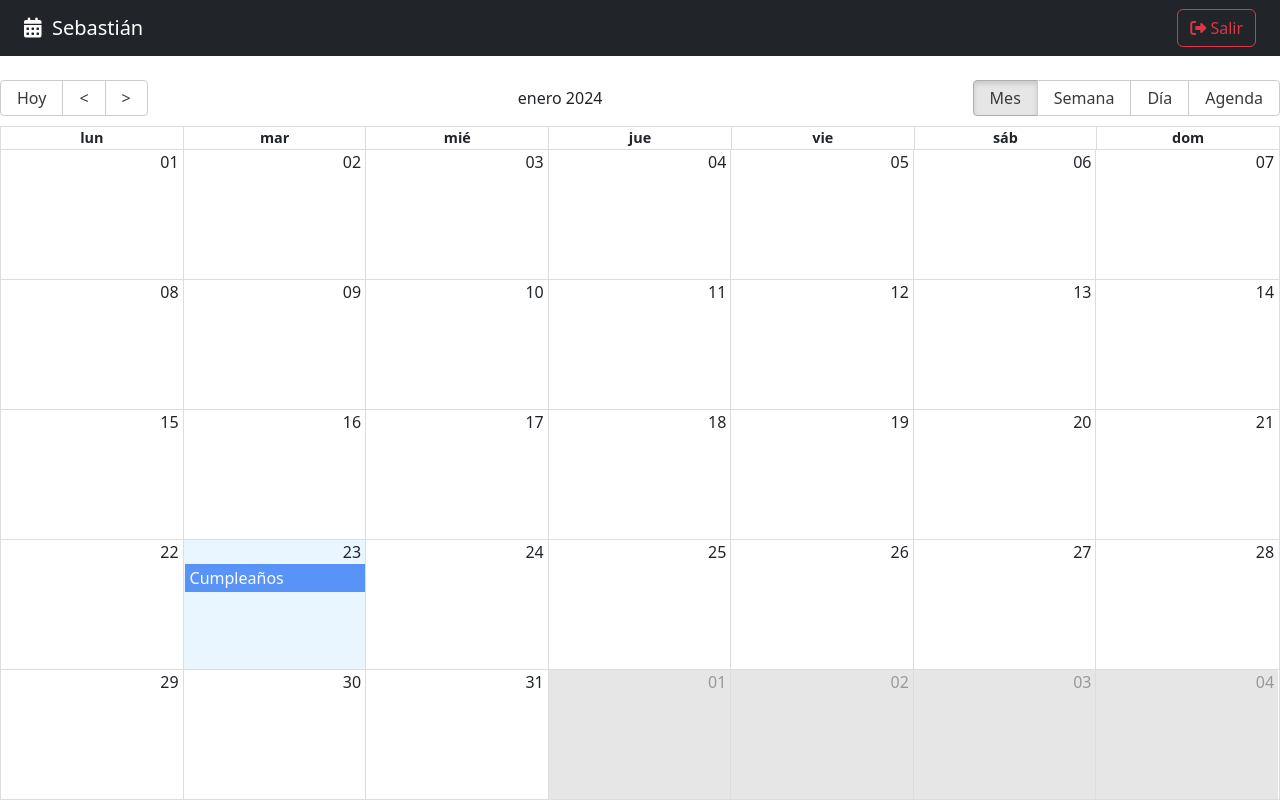
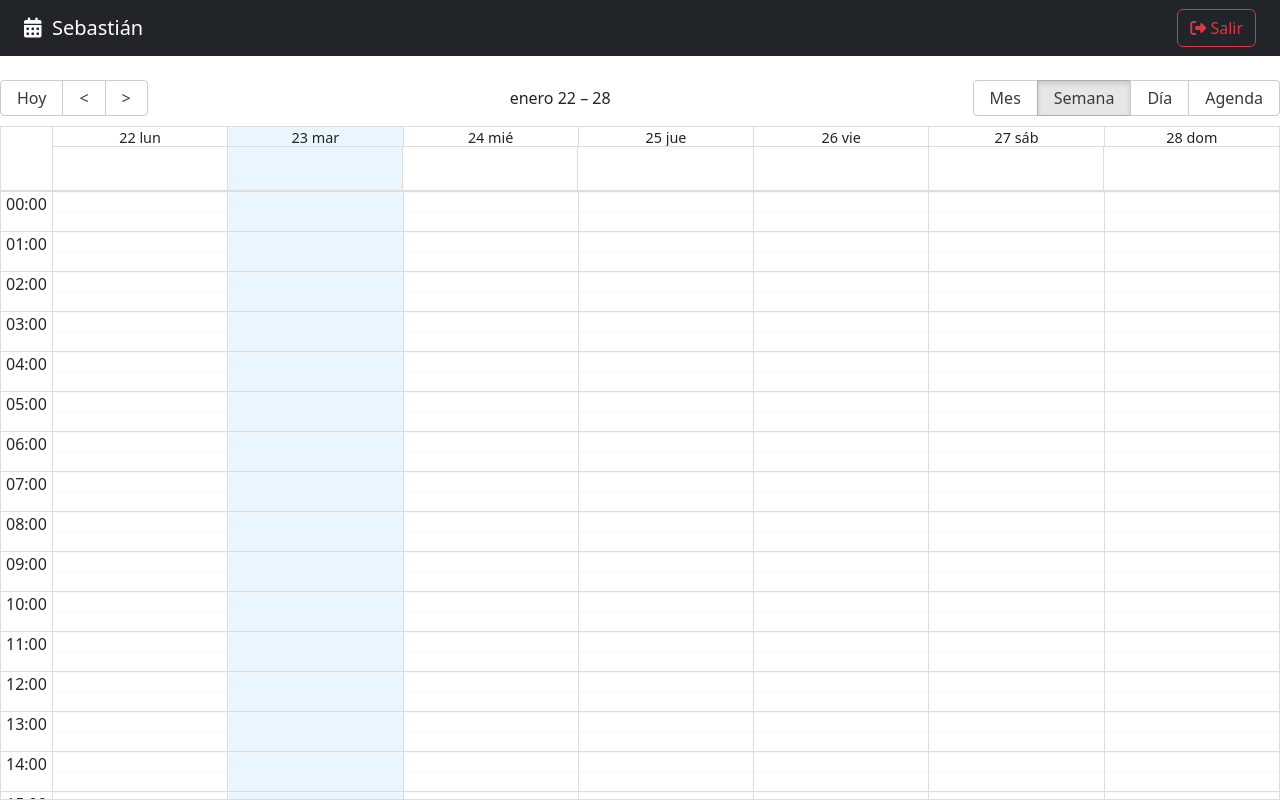
Before and after one commit to sebastian461/react-calendar, a React (Vite) app: page / in a window 1280 px wide. Built offline with nearby package versions, Linux system fonts and the light colour scheme.

Commit message:
Configuración de las vista del evento

```diff
--- /dev/null
+++ b/src/calendar/components/CalendarEvent.jsx
@@ -0,0 +1,9 @@
+export const CalendarEvent = ({ event }) => {
+  const { title, user } = event;
+  return (
+    <>
+      <strong>{title}</strong>
+      <span> - {user.name}</span>
+    </>
+  );
+};
--- /dev/null
+++ b/src/calendar/components/index.js
@@ -0,0 +1,2 @@
+export * from "./CalendarEvent";
+export * from "./Navbar";
--- a/src/calendar/pages/CalendarPage.jsx
+++ b/src/calendar/pages/CalendarPage.jsx
@@ -2,8 +2,9 @@
 import "react-big-calendar/lib/css/react-big-calendar.css";
 
 import { addHours } from "date-fns";
-import { Navbar } from "../components/Navbar";
+import { CalendarEvent, Navbar } from "../components";
 import { localizer, getMessages } from "../helpers";
+import { useState } from "react";
 
 const events = [
   {
@@ -20,9 +21,11 @@
 ];
 
 export const CalendarPage = () => {
+  const [lastView, setLastView] = useState(
+    localStorage.getItem("lastView") || "week"
+  );
+
   const eventStyleGetter = (event, start, end, isSelected) => {
-    //console.log({ event, start, end, isSelected });
-
     const style = {
       backgroundColor: "#347CF7",
       borderRadius: "0px",
@@ -35,6 +38,19 @@
     };
   };
 
+  const onDoubleClick = (event) => {
+    console.log({ doubleClick: event });
+  };
+
+  const onSelect = (event) => {
+    console.log({ click: event });
+  };
+
+  const onViewChanged = (event) => {
+    localStorage.setItem("lastView", event);
+    setLastView(event);
+  };
+
   return (
     <>
       <Navbar />
@@ -42,11 +58,18 @@
         culture="es"
         localizer={localizer}
         events={events}
+        defaultView={lastView}
         startAccessor="start"
         endAccessor="end"
         style={{ height: "calc(100vh - 80px)" }}
         messages={getMessages()}
         eventPropGetter={eventStyleGetter}
+        components={{
+          event: CalendarEvent,
+        }}
+        onDoubleClickEvent={onDoubleClick}
+        onSelectEvent={onSelect}
+        onView={onViewChanged}
       />
     </>
   );
```
